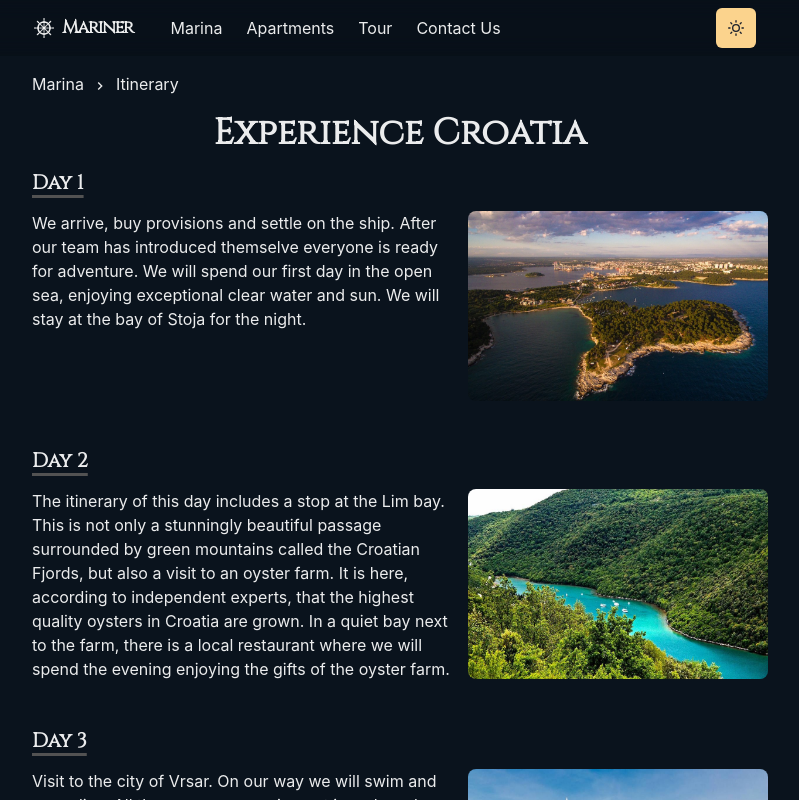
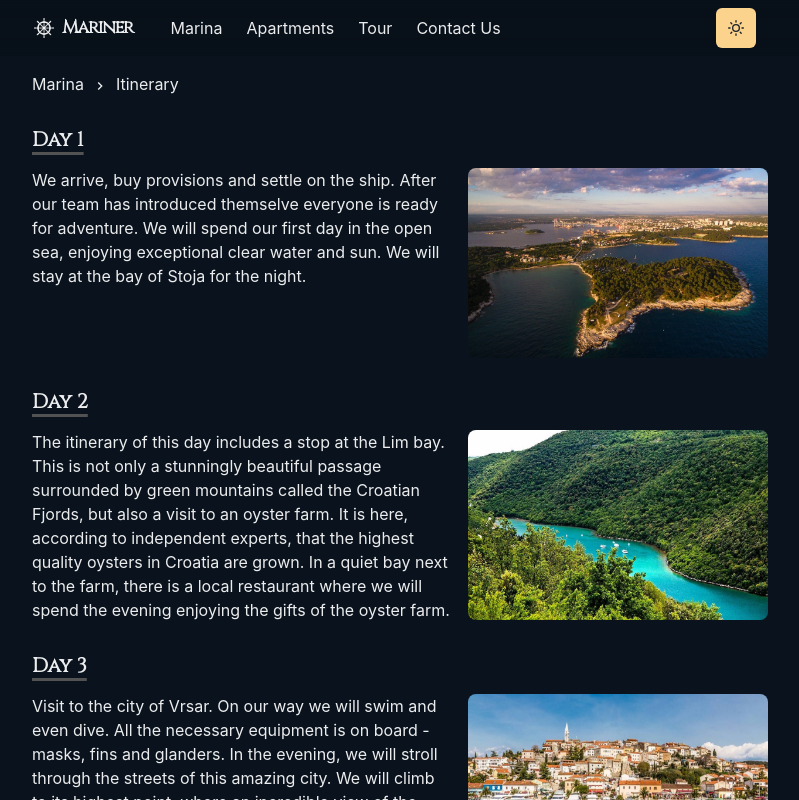
Before and after one commit to lex-unix/mariner, a Next.js app: page /marina/itinerary in a window 1280 px wide. Shown: the top 800 px of the page, without its empty margins (240-1039 px from the left). Built offline with nearby package versions, Linux system fonts and the light colour scheme.

Commit message:
fix(itinerary): remove heading from itinerary
and also change margin for trip-day heading variant

```diff
--- a/components/trip.js
+++ b/components/trip.js
@@ -9,11 +9,7 @@ export const Paragraph = ({ children }) => {
 }
 
 export const Section = ({ children }) => {
-  return (
-    <Box display={{ base: 'inline-block', md: 'flex' }} mb={12}>
-      {children}
-    </Box>
-  )
+  return <Box display={{ base: 'inline-block', md: 'flex' }}>{children}</Box>
 }
 
 export const SectionImage = ({ id, alt }) => {
--- a/lib/theme.js
+++ b/lib/theme.js
@@ -24,7 +24,8 @@ const components = {
         textUnderlineOffset: 6,
         textDecorationColor: '#525252',
         textDecorationThickness: 3,
-        marginBottom: 4
+        marginBottom: 4,
+        marginTop: 8
       }
     }
   }
--- a/pages/marina/itinerary.js
+++ b/pages/marina/itinerary.js
@@ -8,9 +8,6 @@ const Tours = () => {
     <Layout title="Tour">
       <Box>
         <Bread title="Itinerary" isMarina />
-        <Heading mb={4} textAlign="center">
-          Experience Croatia
-        </Heading>
 
         <Heading variant="trip-day">Day 1</Heading>
         <Section>
```
